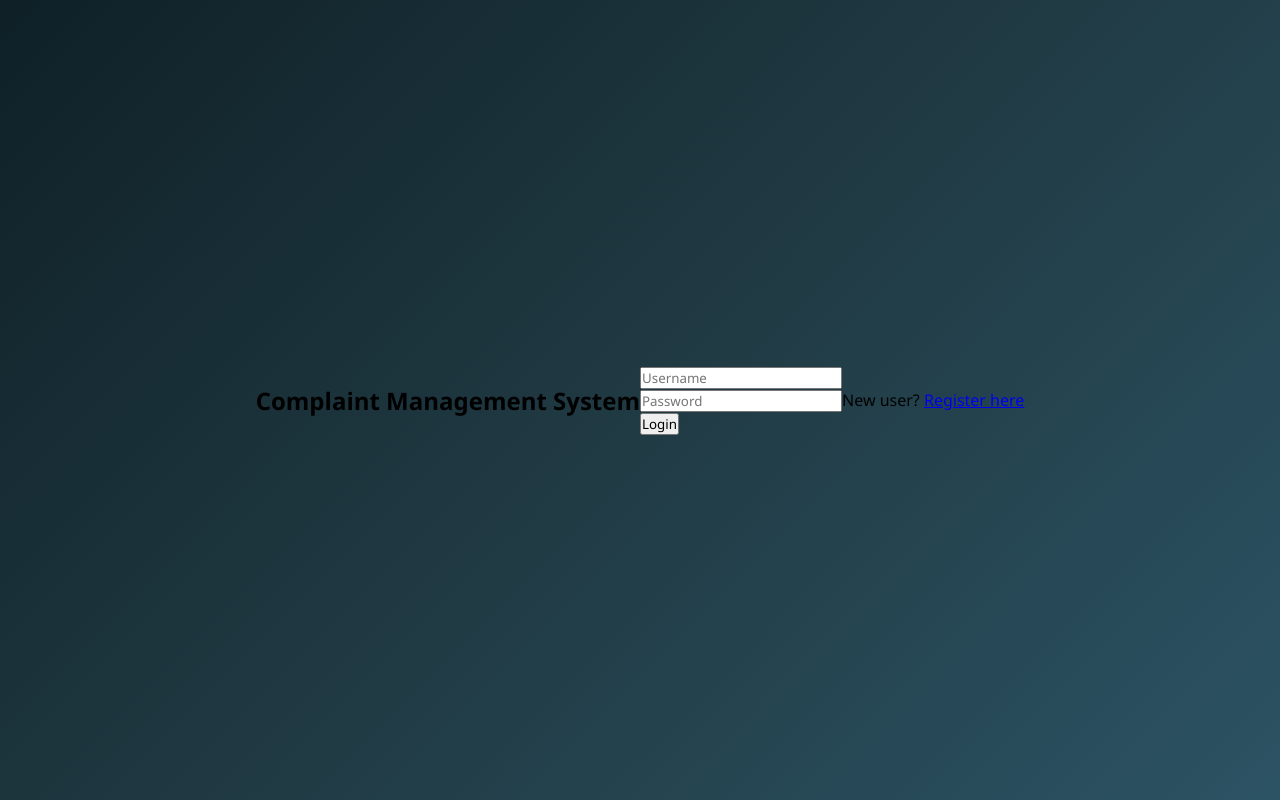
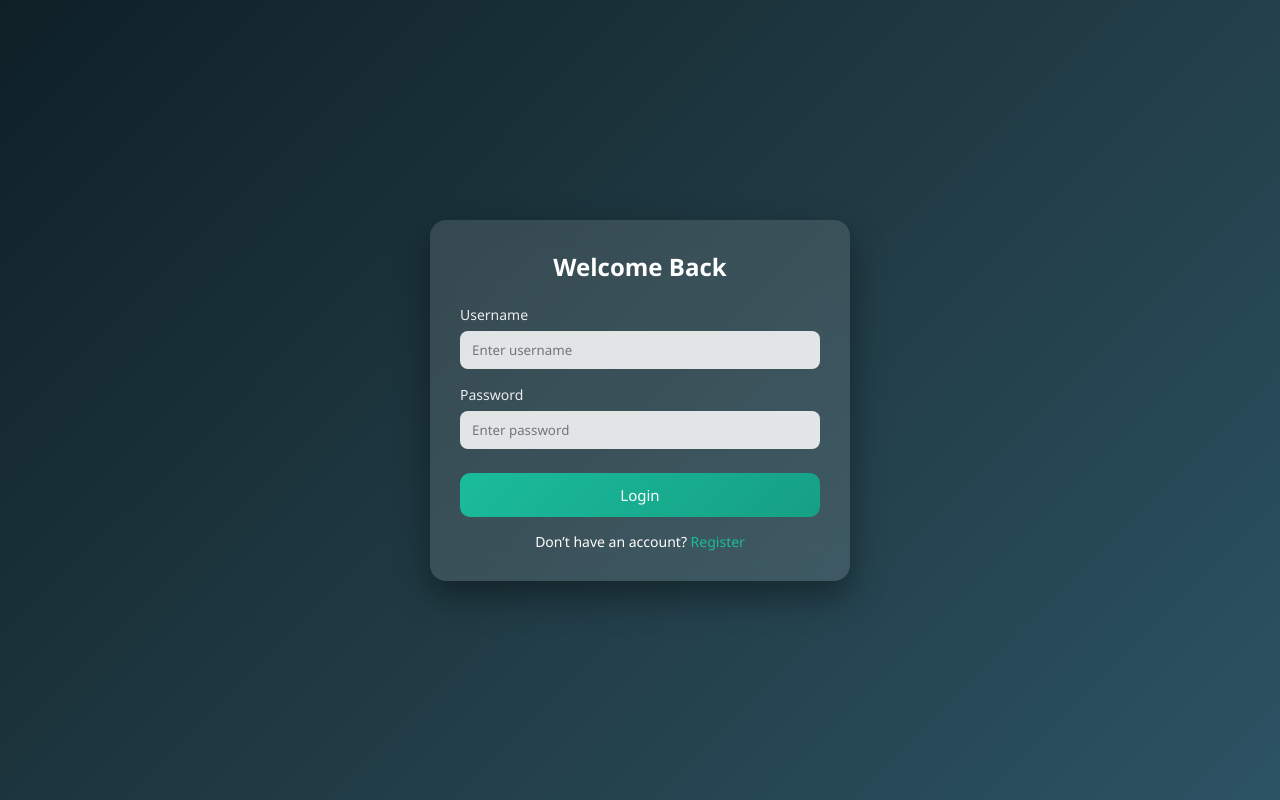
Before and after one commit to Sahiljain6/complaint-management-system, a Flask app: page / in a window 1280 px wide. Run offline with Flask 3, Linux system fonts and the light colour scheme.

Commit message:
Improve login page layout and content
Updated the login page to enhance user experience with a new layout and additional elements.

```diff
--- a/templates/login.html
+++ b/templates/login.html
@@ -1,18 +1,33 @@
 <!DOCTYPE html>
 <html>
 <head>
-    <title>Login</title>
+    <title>Login | Complaint System</title>
     <link rel="stylesheet" href="/static/style.css">
 </head>
 <body>
-<h2>Complaint Management System</h2>
 
-<form method="post">
-    <input type="text" name="username" placeholder="Username" required><br>
-    <input type="password" name="password" placeholder="Password" required><br>
-    <button type="submit">Login</button>
-</form>
+<div class="card">
+    <h2>Welcome Back</h2>
 
-<p>New user? <a href="/register">Register here</a></p>
+    <form method="post">
+
+        <div class="input-group">
+            <label>Username</label>
+            <input type="text" name="username" placeholder="Enter username" required>
+        </div>
+
+        <div class="input-group">
+            <label>Password</label>
+            <input type="password" name="password" placeholder="Enter password" required>
+        </div>
+
+        <button class="btn" type="submit">Login</button>
+    </form>
+
+    <div class="footer-text">
+        Don’t have an account? <a href="/register">Register</a>
+    </div>
+</div>
+
 </body>
 </html>
```
